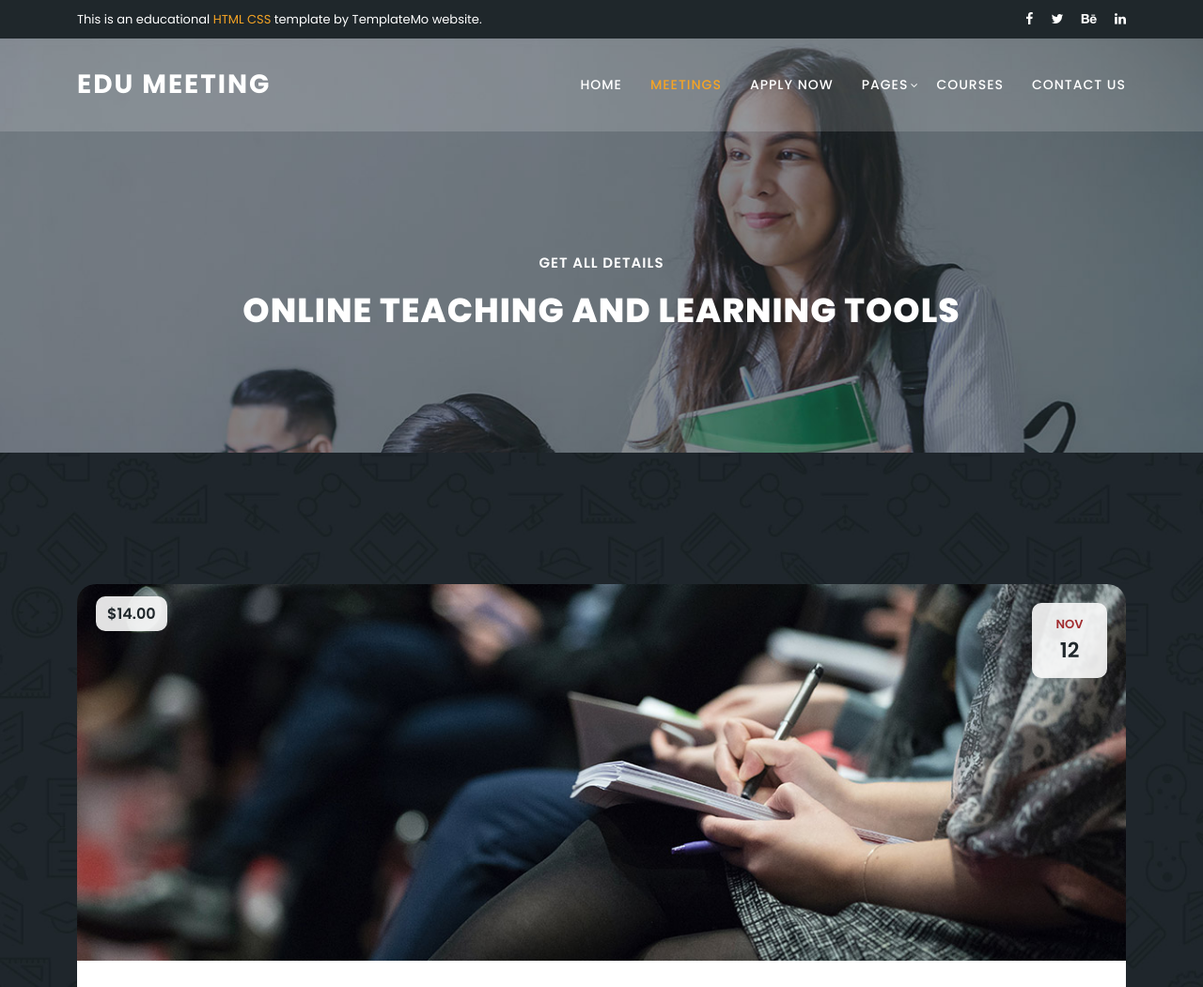
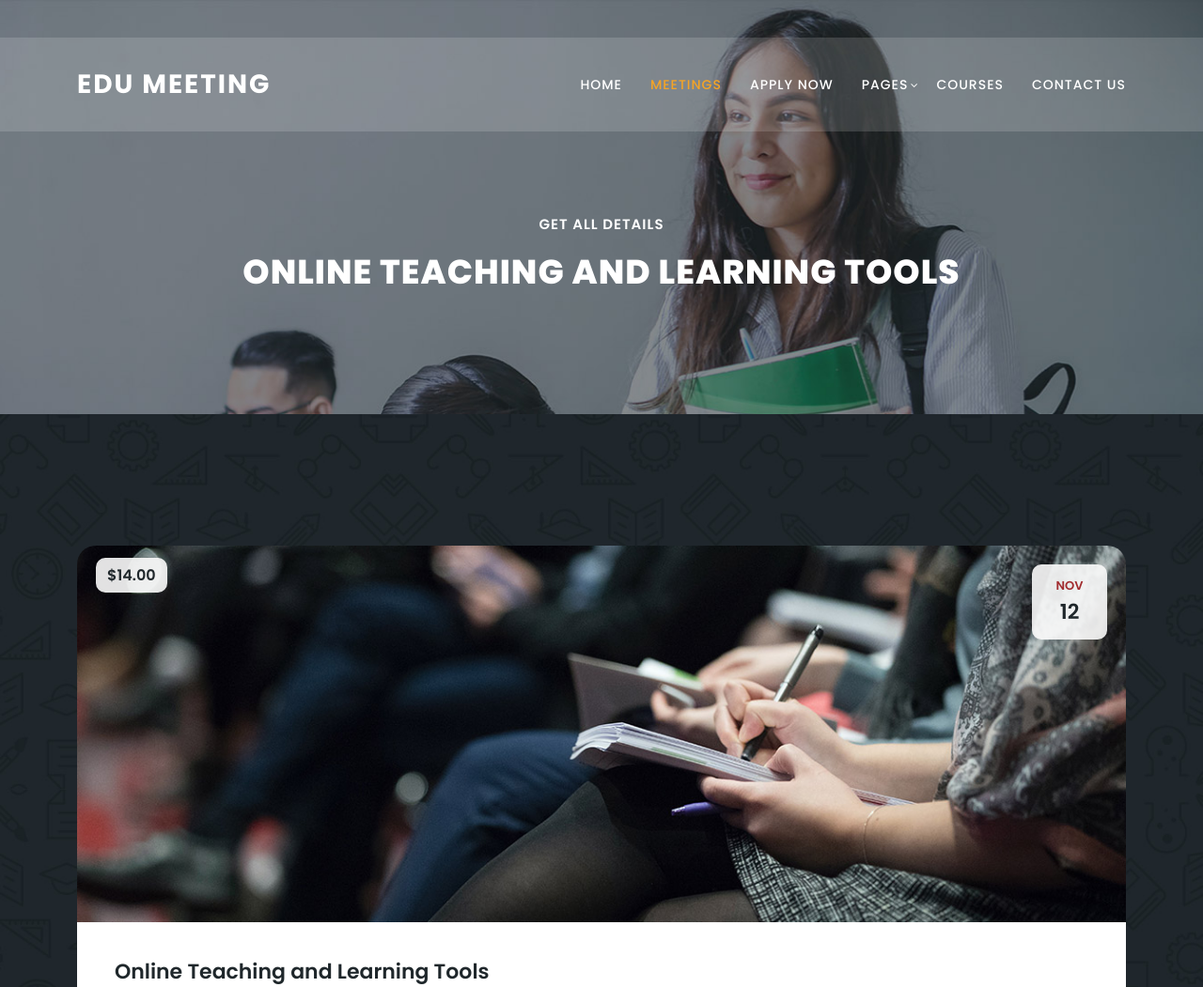
Before and after one commit to Shu12388y/edu-template-4, a plain HTML site: page meeting-details.html in a window 1280 px wide. Shown: the top 1051 px of the page at 94% size. Drawn offline with nearby package versions, Linux system fonts and the light colour scheme.

Commit message:
Update meeting-details.html

```diff
--- a/meeting-details.html
+++ b/meeting-details.html
@@ -9,7 +9,7 @@
     <meta name="author" content="Template Mo">
     <link href="https://fonts.googleapis.com/css?family=Poppins:100,200,300,400,500,600,700,800,900" rel="stylesheet">
 
-    <title>Education Template - Meeting Detail Page</title>
+    <title>Education - Meeting Detail Page</title>
 
     <!-- Bootstrap core CSS -->
     <link href="vendor/bootstrap/css/bootstrap.min.css" rel="stylesheet">
@@ -20,41 +20,14 @@
     <link rel="stylesheet" href="assets/css/templatemo-edu-meeting.css">
     <link rel="stylesheet" href="assets/css/owl.css">
     <link rel="stylesheet" href="assets/css/lightbox.css">
-<!--
 
-TemplateMo 569 Edu Meeting
-
-https://templatemo.com/tm-569-edu-meeting
-
--->
   </head>
 
 <body>
 
 
 
-  <!-- Sub Header -->
-  <div class="sub-header">
-    <div class="container">
-      <div class="row">
-        <div class="col-lg-8 col-sm-8">
-          <div class="left-content">
-            <p>This is an educational <em>HTML CSS</em> template by TemplateMo website.</p>
-          </div>
-        </div>
-        <div class="col-lg-4 col-sm-4">
-          <div class="right-icons">
-            <ul>
-              <li><a href="#"><i class="fa fa-facebook"></i></a></li>
-              <li><a href="#"><i class="fa fa-twitter"></i></a></li>
-              <li><a href="#"><i class="fa fa-behance"></i></a></li>
-              <li><a href="#"><i class="fa fa-linkedin"></i></a></li>
-            </ul>
-          </div>
-        </div>
-      </div>
-    </div>
-  </div>
+
 
   <!-- ***** Header Area Start ***** -->
   <header class="header-area header-sticky">
```
